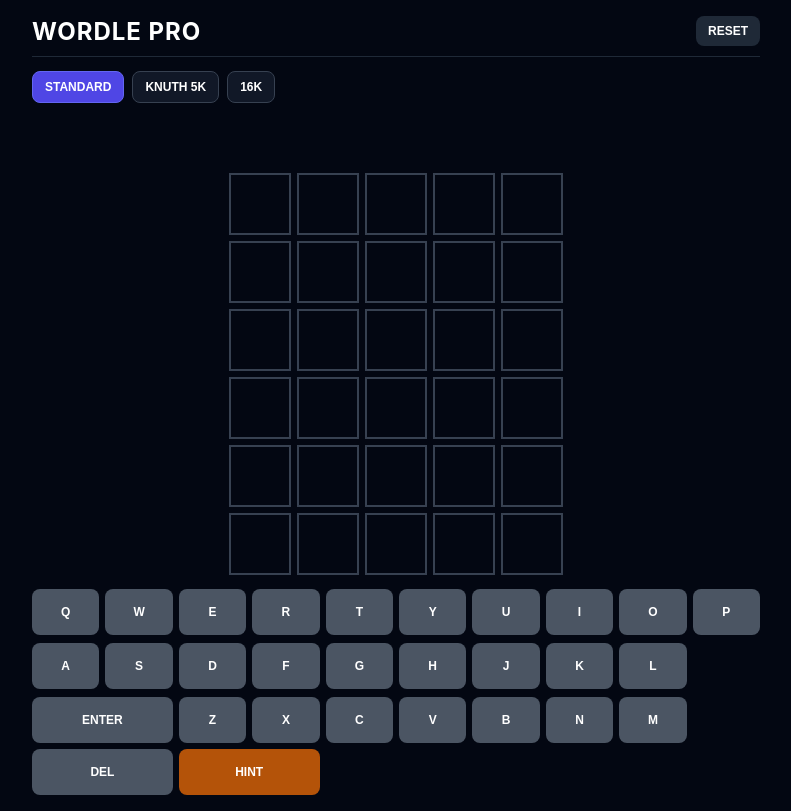
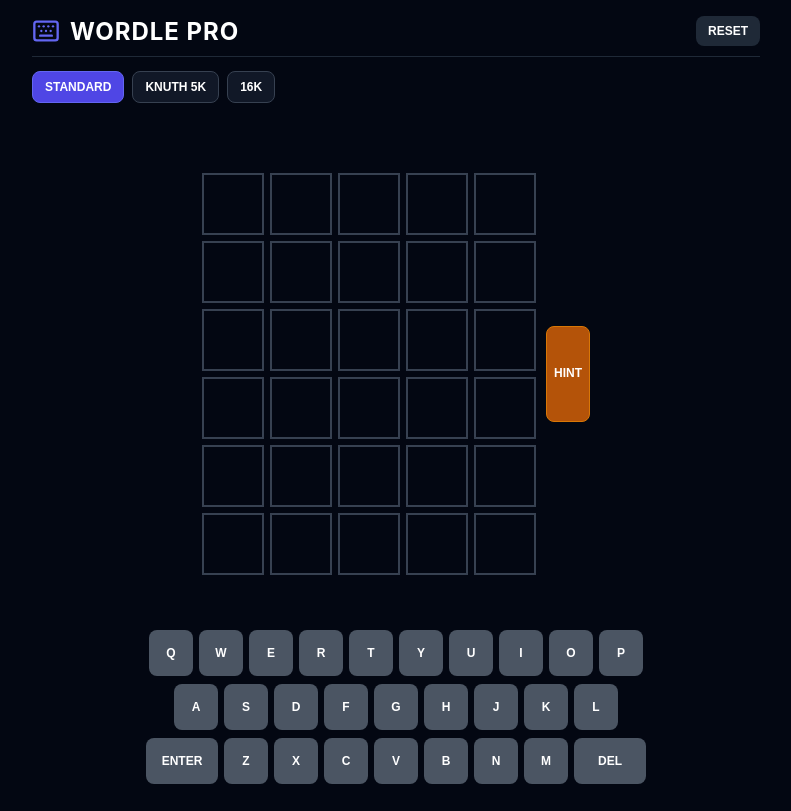
Before and after one commit to nunuvin/spelt, a plain HTML site: page index.html in a window 1280 px wide. Shown: the whole page, without its empty margins (244-1035 px from the left). Drawn offline with Linux system fonts and the light colour scheme.

Commit message:
favicon + keyboard refactor

```diff
--- a/index.html
+++ b/index.html
@@ -4,6 +4,7 @@
   <meta charset="UTF-8" />
   <meta name="viewport" content="width=device-width, initial-scale=1.0" />
   <title>Spelt</title>
+  <link rel="icon" type="image/svg+xml" href="favicon.svg" />
   <style>
     :root { color-scheme: dark; }
     * { box-sizing: border-box; }
@@ -31,6 +32,16 @@
       border-bottom: 1px solid #1f2937;
       padding-bottom: 10px;
       gap: 12px;
+    }
+    .brand {
+      display: flex;
+      align-items: center;
+      gap: 10px;
+    }
+    .brand-logo {
+      width: 28px;
+      height: 28px;
+      display: block;
     }
     h1 { margin: 0; font-size: 24px; letter-spacing: 0.04em; }
     button {
@@ -64,10 +75,25 @@
       font-weight: 700;
       color: #93c5fd;
     }
+    .board-area {
+      margin: 0 auto;
+      display: flex;
+      align-items: center;
+      gap: 10px;
+    }
     .grid {
-      margin: 0 auto;
       display: grid;
       gap: 6px;
+    }
+    .hint-side {
+      width: 44px;
+      height: 96px;
+      background: #b45309;
+      border: 1px solid #d97706;
+      font-size: 12px;
+      text-transform: uppercase;
+      line-height: 1.1;
+      padding: 8px 6px;
     }
     .row { display: grid; grid-template-columns: repeat(5, 1fr); gap: 6px; }
     .cell {
@@ -86,20 +112,31 @@
     .yellow { background: #ca8a04; border-color: #ca8a04; }
     .gray { background: #374151; border-color: #374151; }
     .wasted { background: #111827; opacity: 0.25; }
-    .keyboard { margin-top: auto; display: grid; gap: 8px; }
-    .kbd-row { display: grid; grid-template-columns: repeat(20, minmax(0, 1fr)); gap: 6px; }
+    .keyboard {
+      margin-top: auto;
+      display: flex;
+      flex-direction: column;
+      gap: 8px;
+      align-items: center;
+    }
+    .kbd-row { display: flex; justify-content: center; gap: 6px; width: 100%; }
     .key {
-      grid-column: span 2;
+      min-width: 40px;
+      width: 44px;
       height: 46px;
       background: #4b5563;
       font-size: 12px;
       text-transform: uppercase;
     }
-    .key.large { grid-column: span 4; }
-    .key.hint { background: #b45309; }
+    .key.large { width: 72px; }
     .key.gray { background: #111827; color: #9ca3af; }
     .key.green { background: #16a34a; }
     .key.yellow { background: #ca8a04; }
+    @media (max-width: 500px) {
+      .key { min-width: 32px; width: 34px; font-size: 11px; }
+      .key.large { width: 58px; }
+      .hint-side { width: 38px; height: 86px; font-size: 10px; }
+    }
     .overlay {
       position: fixed;
       inset: 0;
@@ -128,12 +165,18 @@
 <body>
   <div class="app">
     <div class="top">
-      <h1>WORDLE PRO</h1>
+      <div class="brand">
+        <img class="brand-logo" src="favicon.svg" alt="Spelt logo" />
+        <h1>WORDLE PRO</h1>
+      </div>
       <button class="reset" id="resetBtn">RESET</button>
     </div>
     <div class="lists" id="listButtons"></div>
     <div class="status" id="status"></div>
-    <div class="grid" id="grid"></div>
+    <div class="board-area">
+      <div class="grid" id="grid"></div>
+      <button class="hint-side" id="hintBtn">Hint</button>
+    </div>
     <div class="keyboard" id="keyboard"></div>
   </div>
 
@@ -178,7 +221,7 @@
     const KEYBOARD_ROWS = [
       ["q","w","e","r","t","y","u","i","o","p"],
       ["a","s","d","f","g","h","j","k","l"],
-      ["Enter","z","x","c","v","b","n","m","Backspace","Hint"]
+      ["Enter","z","x","c","v","b","n","m","Backspace"]
     ];
 
     const state = {
@@ -198,6 +241,7 @@
     const statusEl = document.getElementById("status");
     const gridEl = document.getElementById("grid");
     const keyboardEl = document.getElementById("keyboard");
+    const hintBtn = document.getElementById("hintBtn");
     const listButtonsEl = document.getElementById("listButtons");
     const resetBtn = document.getElementById("resetBtn");
     const overlay = document.getElementById("overlay");
@@ -316,8 +360,7 @@
           const button = document.createElement("button");
           const status = statuses[key.toLowerCase()];
           button.className = "key";
-          if (key === "Enter" || key === "Backspace" || key === "Hint") button.classList.add("large");
-          if (key === "Hint") button.classList.add("hint");
+          if (key === "Enter" || key === "Backspace") button.classList.add("large");
           if (status === "green" || status === "yellow" || status === "gray") button.classList.add(status);
           button.textContent = key === "Backspace" ? "DEL" : key;
           button.disabled = state.loading || state.gameStatus !== "playing";
@@ -346,6 +389,7 @@
       renderKeyboard();
       updateOverlay();
       resetBtn.disabled = state.loading;
+      hintBtn.disabled = state.loading || state.gameStatus !== "playing";
       if (state.loading) statusEl.textContent = "Loading list...";
     }
 
@@ -507,6 +551,7 @@
     });
 
     resetBtn.addEventListener("click", initNewGame);
+    hintBtn.addEventListener("click", onHint);
 
     render();
     initNewGame();
```
Also changed, not shown: favicon.svg (added).
